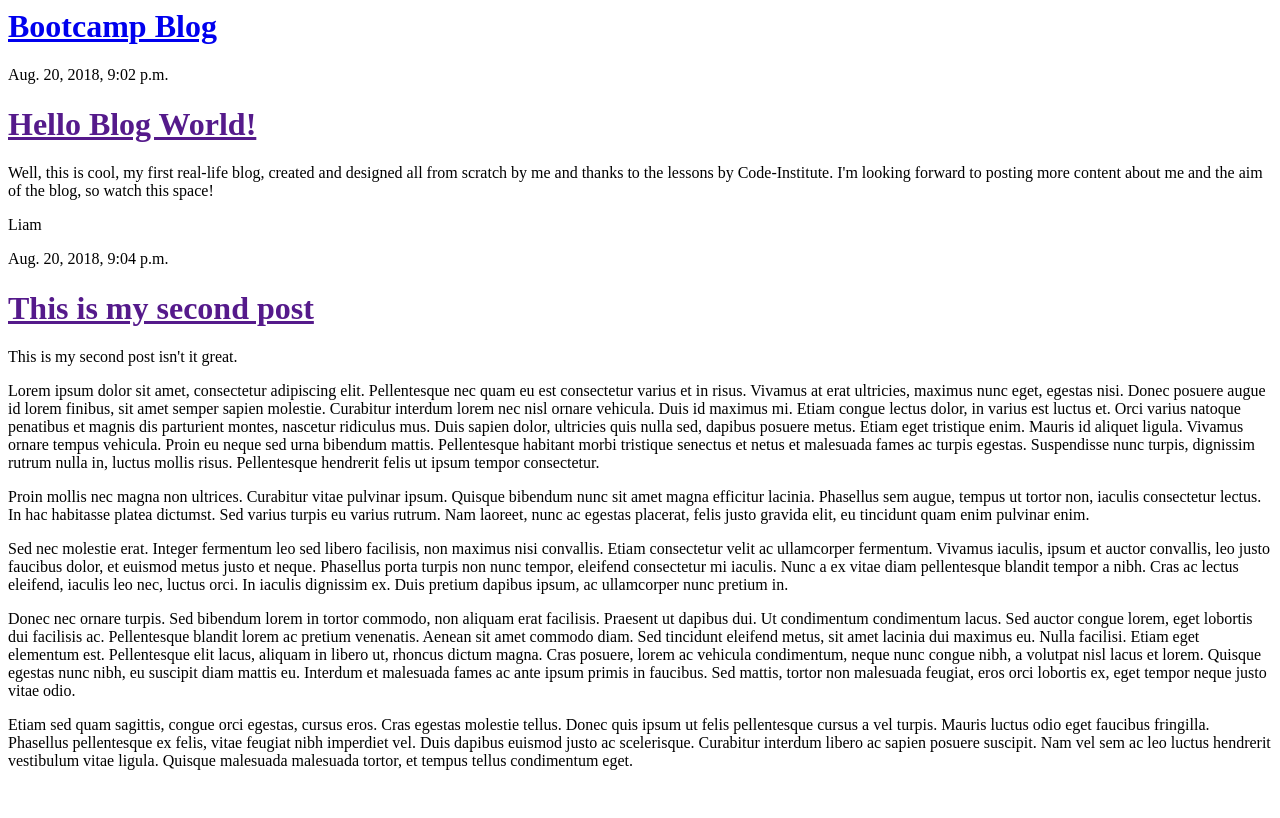
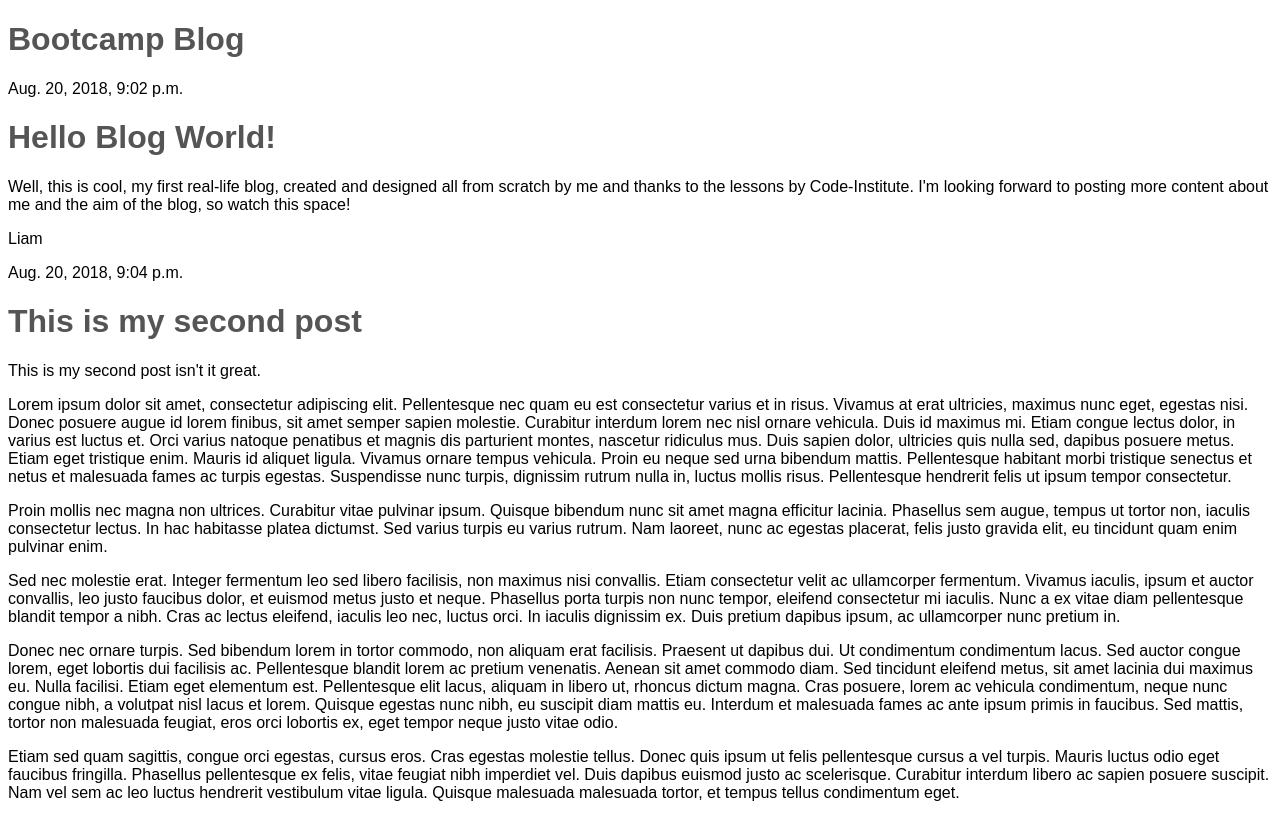
Before and after one commit to liam-cafearo/django_blog, a Django app: template blog_prj/templates/blogposts.html in a window 1280 px wide. Before the commit the page ends 770 px from the top, so only its background shows below. Run offline with Django 3.2, Linux system fonts and the light colour scheme; the template is opened without the code that fills it: values that come from a table or form of the project are taken from there, others are empty; data comes from the database, SQL or seed files in the repository; parts of the project's set-up code (start-up, migrations or seed data) failed here and were passed over.

Commit message:
added initial static content

```diff
--- a/blog_prj/blog_prj/settings.py
+++ b/blog_prj/blog_prj/settings.py
@@ -119,3 +119,7 @@ USE_TZ = True
 # https://docs.djangoproject.com/en/1.11/howto/static-files/
 
 STATIC_URL = '/static/'
+
+STATICFILES_DIRS = (
+    os.path.join(BASE_DIR, "static"),
+)
--- /dev/null
+++ b/blog_prj/static/css/blog.css
@@ -0,0 +1,8 @@
+body {
+    font-family: Arial;
+}
+
+h1 a {
+    color: #555555;
+    text-decoration: none;
+}
--- a/blog_prj/templates/base.html
+++ b/blog_prj/templates/base.html
@@ -1,6 +1,9 @@
+{% load staticfiles %}
+<!DOCTYPE html>
 <html>
     <head>
         <title>Bootcamp Blog</title>
+        <link rel="stylesheet" type="text/css" href="{% static 'css/blog.css' %}">
     </head>
     <body>
         <div>
```
Also changed, not shown: 1 other file.
